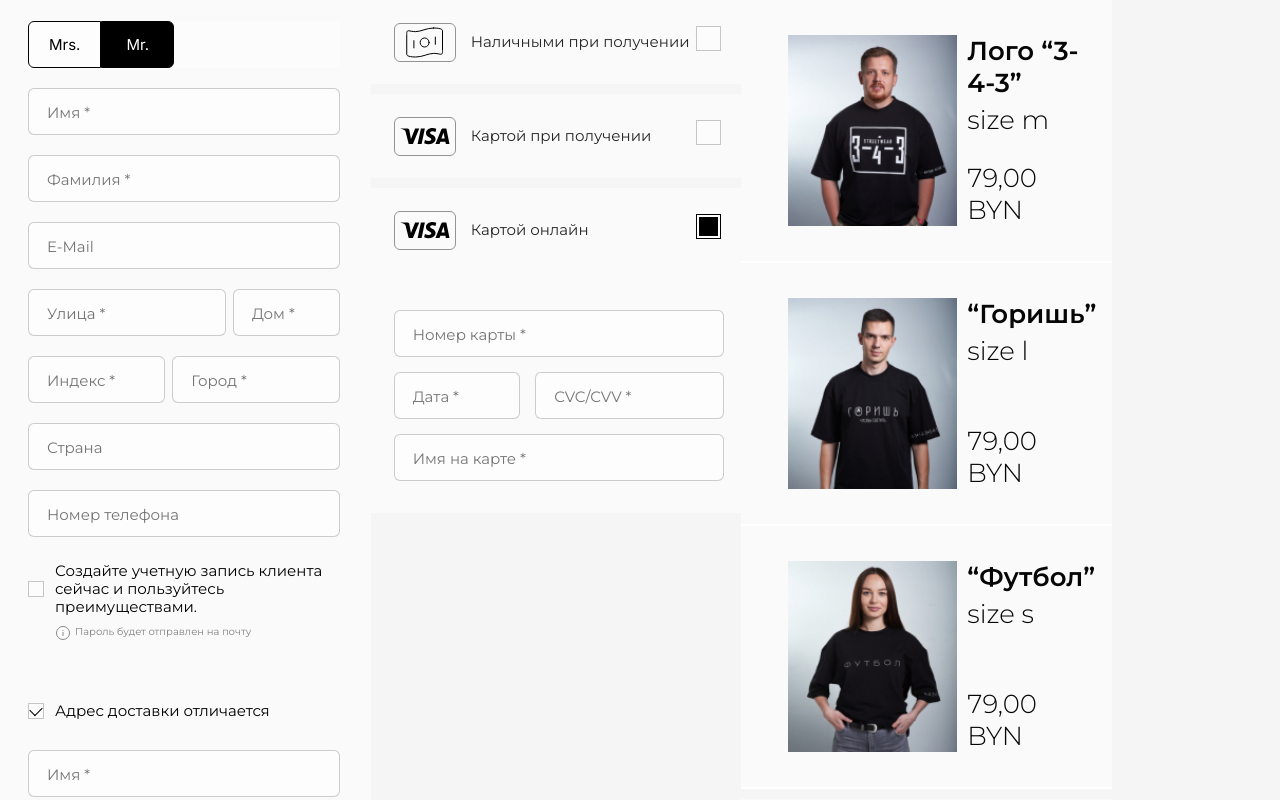
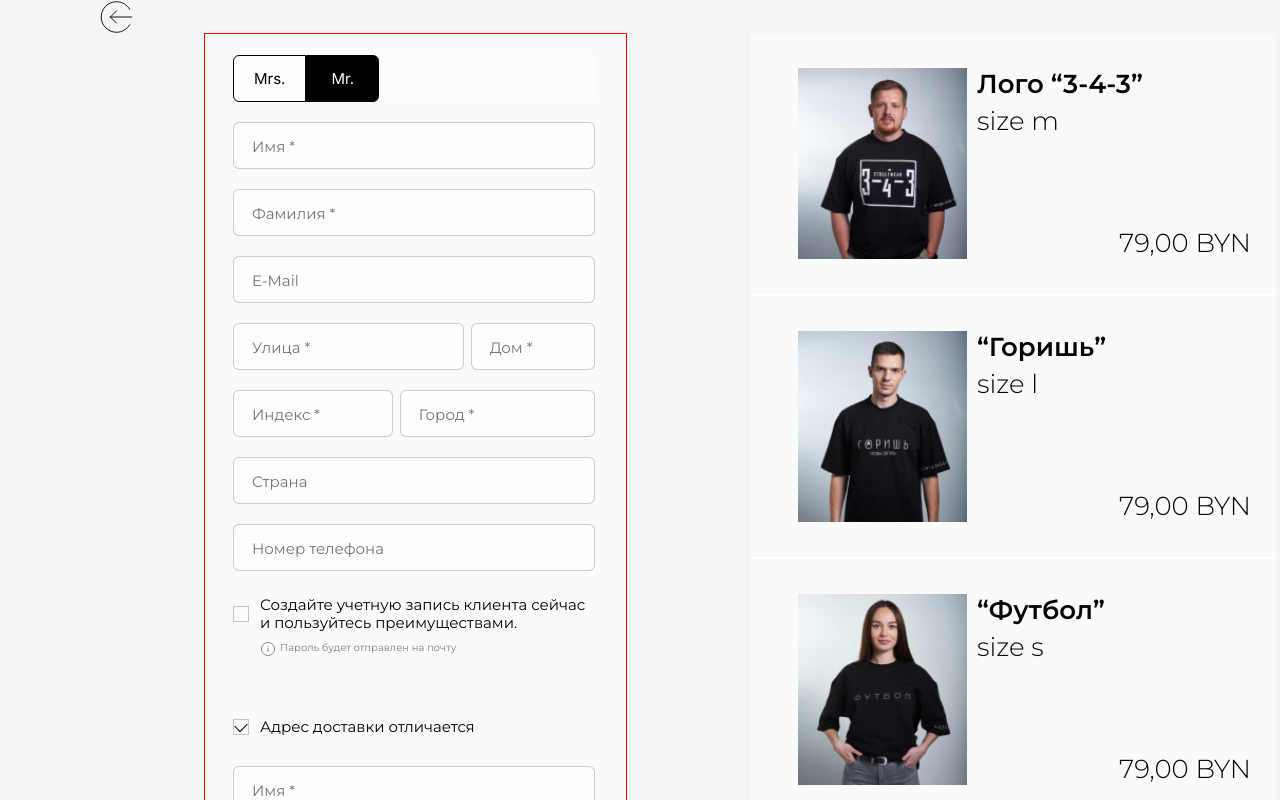
Before and after one commit to Natalina-Yarosh/FE41-1, a plain HTML site: page Checkout/index.html in a window 1280 px wide. Shown: the top 800 px of the page. Drawn offline with Linux system fonts and the light colour scheme.

Commit message:
add 1440 media

```diff
--- a/Checkout/assets/style.scss
+++ b/Checkout/assets/style.scss
@@ -6,15 +6,63 @@
 
 .checkout {
     background: #F5F5F5;
+    position: relative;
 
-    .checkout__container {
-        display: flex;
-        max-width: 1745px;
-        margin: 0 auto;
+    &::before {
+        content: '';
+        background-image: url(../assets/background.svg);
+        width: 684px;
+        height: 1139.52px;
+        display: block;
+        position: absolute;
+        top: 641px;
+
+        @media(min-width:769px) and (max-width: 1440px) {
+            display: none;
+        }
     }
 
-    .checkout__section {
-        width: calc((100% - 168px) / 3);
+    &__container {
+        display: flex;
+        column-gap: 124px;
+        margin: 0 auto;
+        padding-left: 245px;
+
+        @media(min-width:769px) and (max-width: 1440px) {
+            display: flex;
+            margin: 0 auto;
+            padding-left: 204px;
+        }
+    }
+
+    &__arrow {
+        margin-left: 141px;
+        width: 33px;
+        height: 33px;
+        display: flex;
+        align-items: center;
+        justify-content: center;
+
+        @media(min-width:769px) and (max-width: 1440px) {
+            margin-left: 100px;
+        }
+    }
+
+    &__section {
+        &:first-of-type {
+            border: 1px solid red;
+            display: flex;
+            column-gap: 84px;
+
+            @media(min-width:769px) and (max-width: 1440px) {
+                display: block;
+            }
+        }
+
+        &:last-of-type {
+            max-width: 526px;
+            width: 100%;
+        }
     }
 }
 
@@ -24,11 +72,14 @@
     display: flex;
     flex-direction: column;
     row-gap: 20px;
-    margin-right: 84px;
     max-width: 421px;
     width: 100%;
 
-    .address__title {
+    @media(min-width:769px) and (max-width: 1440px) {
+        margin-bottom: 13px;
+    }
+
+    &__title {
         display: flex;
         font-family: 'Inter', sans-serif;
         font-size: 15px;
@@ -37,13 +88,13 @@
         background-color: rgba(255, 255, 255, 0.5);
         cursor: pointer;
 
-        .address__title-mrs {
+        &-mrs {
             border: 1px solid #000000;
             border-radius: 6px 0px 0px 6px;
             padding: 13.5px 20px;
         }
 
-        .address__title-mr {
+        &-mr {
             color: #fff;
             background: #000000;
             border-radius: 0px 6px 6px 0px;
@@ -92,7 +143,7 @@
         margin-bottom: 33px;
     }
 
-    .address__checkbox-wrapper {
+    &__checkbox-wrapper {
         display: grid;
         grid-template-columns: 1em auto;
         gap: 12px;
@@ -115,7 +166,6 @@
             &::before {
                 content: '';
                 display: block;
-
             }
 
             &:checked::before {
@@ -147,7 +197,6 @@
     display: flex;
     flex-direction: column;
     row-gap: 10px;
-    margin-right: 124px;
     max-width: 421px;
     width: 100%;
 
@@ -171,8 +220,8 @@
                     appearance: none;
                     background: rgba(255, 255, 255, 0.5);
                     border: 1px solid rgba(112, 112, 112, 0.4);
-                    width: 25px;
-                    height: 25px;
+                    width: 19px;
+                    height: 19px;
                     transform: translateY(-0.3em);
                     display: grid;
                     place-content: center;
@@ -191,11 +240,11 @@
 
                     &:checked {
                         border: 1px solid #000000;
+                        width: 25px;
+                        height: 25px;
                     }
                 }
             }
-
-
 
             &-wrapper {
                 width: 62px;
@@ -269,6 +318,10 @@
     max-width: 525px;
     width: 100%;
 
+    @media(min-width:769px) and (max-width: 1440px) {
+        margin-bottom: 0;
+    }
+
     .item {
         border-bottom: 2px solid #FFFFFF;
         display: grid;
@@ -334,13 +387,10 @@
 
 .cart__costs {
     background: rgba(255, 255, 255, 0.5);
-    max-width: 526px;
-    width: 100%;
 
     .cost {
         border-bottom: 2px solid #FFFFFF;
         display: flex;
-        column-gap: 10px;
         padding: 27px 17px 6px 31px;
         justify-content: space-between;
 
@@ -392,7 +442,7 @@
             padding: 16px 0;
             max-width: 336px;
             width: 100%;
-            margin: 0 auto 29px;
+            margin: 0 auto 32px;
             border: none;
             text-align: center;
             display: block;
--- a/Checkout/index.html
+++ b/Checkout/index.html
@@ -16,6 +16,14 @@
 
 <body>
     <div class="checkout">
+        <a class="checkout__arrow" href="../Cart/index.html">
+            <svg class="checkout__arrow-icon" width="36" height="36" viewBox="0 0 36 36" fill="none"
+                xmlns="http://www.w3.org/2000/svg">
+                <path
+                    d="M32.4366 26.3335C29.5549 31.3152 24.1687 34.6668 17.9997 34.6668C8.79493 34.6668 1.33301 27.2049 1.33301 18.0002C1.33301 8.79542 8.79493 1.3335 17.9997 1.3335C24.1687 1.3335 29.5549 4.68515 32.4366 9.66683M17.9998 11.3335L11.3331 18.0002M11.3331 18.0002L17.9998 24.6668M11.3331 18.0002H34.6665"
+                    stroke="black" stroke-linecap="round" stroke-linejoin="round" />
+            </svg>
+        </a>
         <div class="checkout__container">
             <div class="checkout__section">
                 <form class="address">
@@ -69,9 +77,6 @@
                     </div>
                     <input class="address__input" type="text" placeholder="Страна" id="country">
                 </form>
-            </div>
-
-            <div class="checkout__section">
                 <div class="payments">
                     <div class="payment">
                         <div class="payment__info">
```
Also changed, not shown: Checkout/assets/background.svg (added), Checkout/assets/style.css, 1 other file.
